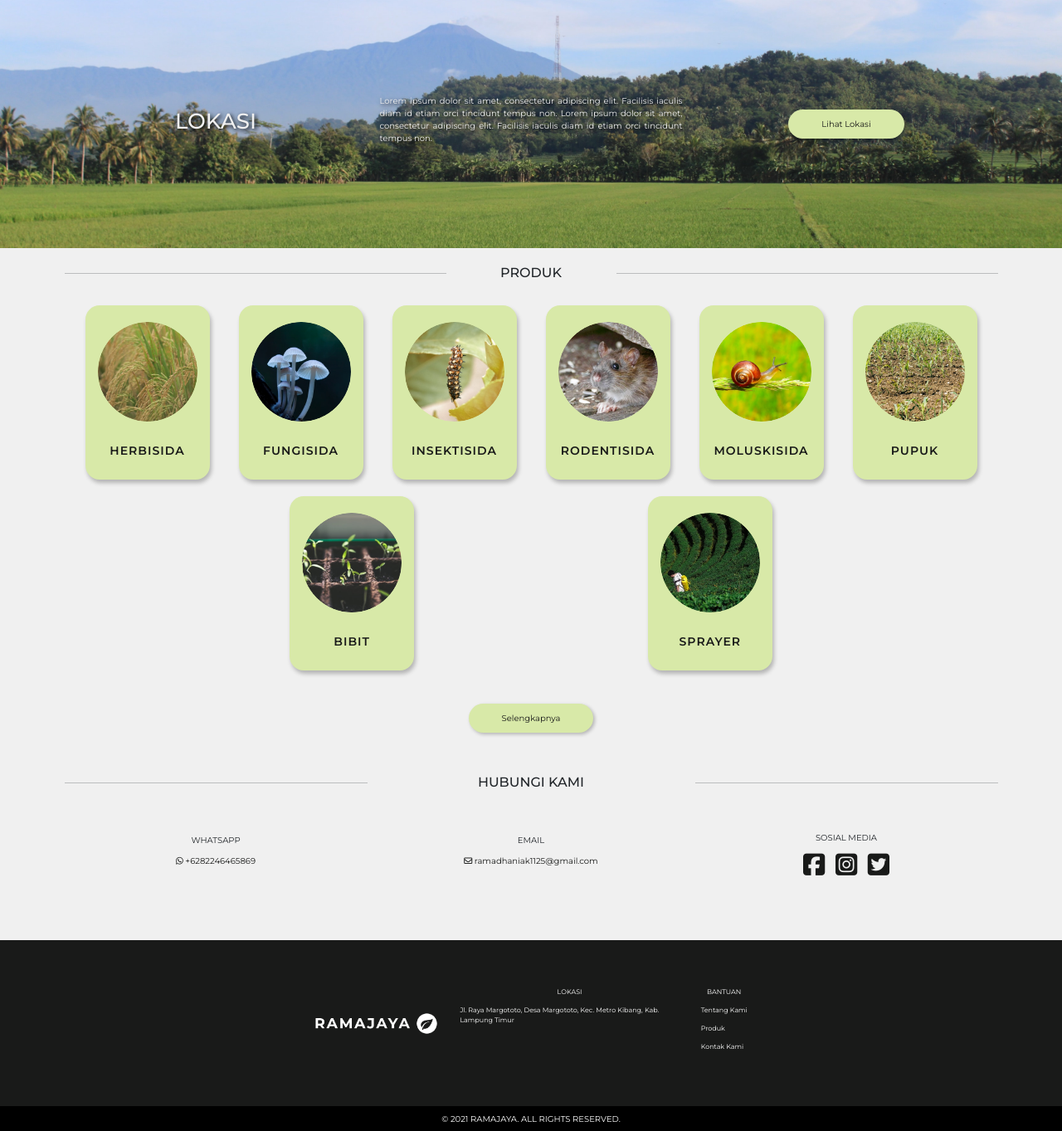
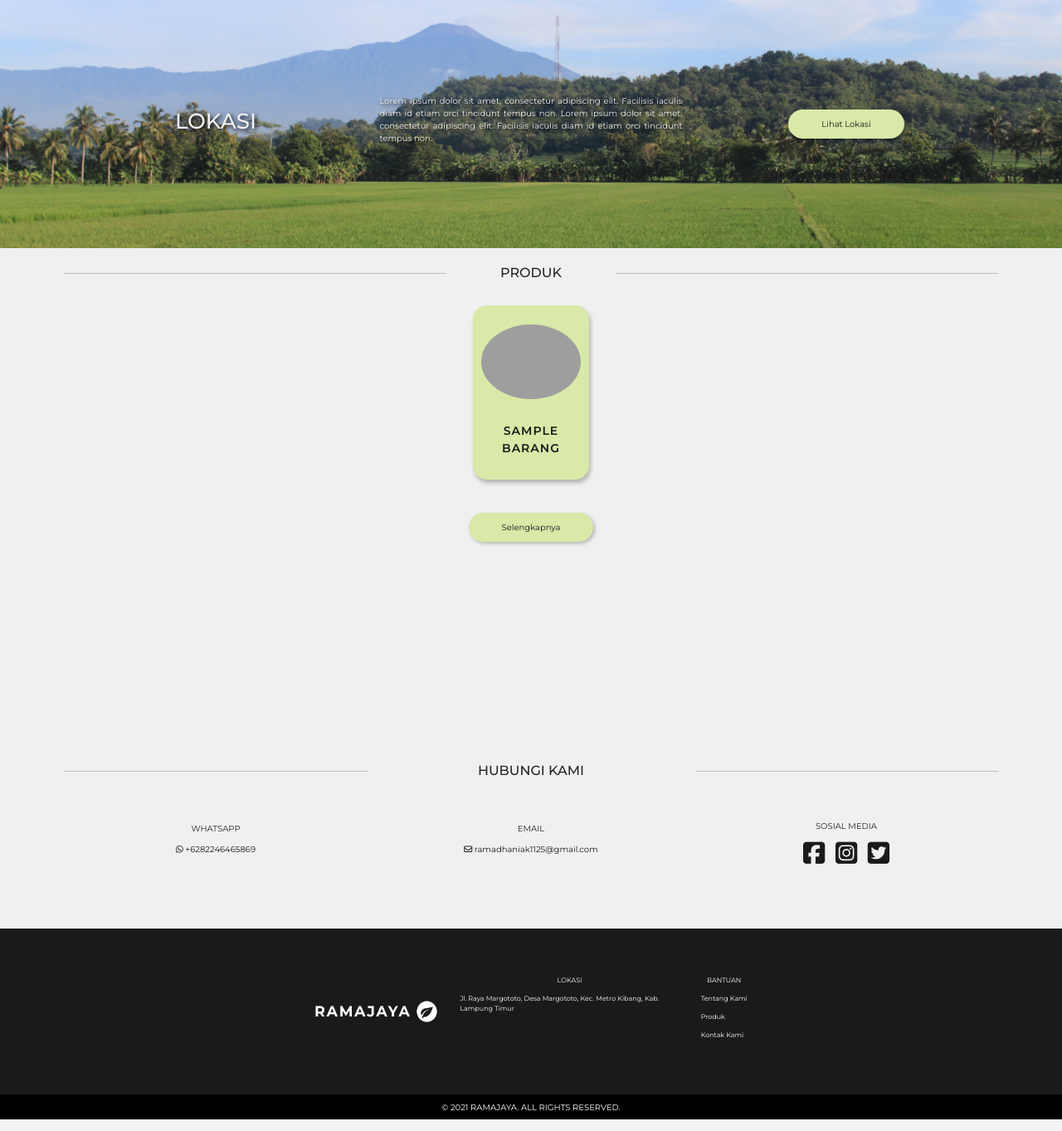
Before and after one commit to ramadhani25/WEB-RAMAJAYA, a PHP site: page / in a window 1280 px wide. Shown: the part 1101-2464 px from the top of the page at 83% size. Run offline with PHP 8.4, Linux system fonts and the light colour scheme; tables that the repository leaves empty or names only in its code hold one stand-in row (values such as "Sample post"); some libraries are stand-ins or nearby versions; grey boxes are pictures that could not be loaded.

Commit message:
edit index dan style card

```diff
--- a/CSS/style.css
+++ b/CSS/style.css
@@ -215,7 +215,7 @@ a.nav-link.active {
 
 .card {
     background-color: var(--text);
-    width: 150px;
+    width: 140px;
     height: 210px;
     display: flex;
     justify-content: space-evenly;
--- a/index.php
+++ b/index.php
@@ -1,3 +1,11 @@
+<?php
+
+include('./help/DB.php');
+
+$d2 = DB::query('SELECT * FROM jenis_barang');
+
+?>
+
 <!DOCTYPE html>
 <html lang="en">
 
@@ -152,54 +160,14 @@
             <!-- List Produk -->
             <div class="row">
                 <div class="col list-product d-flex flex-wrap justify-content-evenly">
-                    <a href="">
-                        <div class="card">
-                            <img src="./Assets/Herbisida.jpg" alt="">
-                            <p>HERBISIDA</p>
-                        </div>
-                    </a>
-                    <a href="">
-                        <div class="card">
-                            <img src="./Assets/Fungisida.jpg" alt="">
-                            <p>FUNGISIDA</p>
-                        </div>
-                    </a>
-                    <a href="">
-                        <div class="card">
-                            <img src="./Assets/Insektisida.jpg" alt="">
-                            <p>INSEKTISIDA</p>
-                        </div>
-                    </a>
-                    <a href="">
-                        <div class="card">
-                            <img src="./Assets/Rodentisida.jpg" alt="">
-                            <p>RODENTISIDA</p>
-                        </div>
-                    </a>
-                    <a href="">
-                        <div class="card">
-                            <img src="./Assets/Moluskisida.jpg" alt="">
-                            <p>MOLUSKISIDA</p>
-                        </div>
-                    </a>
-                    <a href="">
-                        <div class="card">
-                            <img src="./Assets/Pupuk.jpg" alt="">
-                            <p>PUPUK</p>
-                        </div>
-                    </a>
-                    <a href="">
-                        <div class="card">
-                            <img src="./Assets/Bibit.jpg" alt="">
-                            <p>BIBIT</p>
-                        </div>
-                    </a>
-                    <a href="">
-                        <div class="card">
-                            <img src="./Assets/Sprayer.jpg" alt="">
-                            <p>SPRAYER</p>
-                        </div>
-                    </a>
+                    <?php foreach ($d2 as $data) { ?>
+                        <a href="<?php echo $data['nama_alt'] . '.php'?> ">
+                            <div class="card">
+                                <img src="<?php echo './Assets/' . $data['nama_jenis_brg'] . '.jpg'?>" alt="">
+                                <p style="text-transform:uppercase;"><?php echo $data['nama_jenis_brg']; ?></p>
+                            </div>
+                        </a>
+                    <?php } ?>
                 </div>
             </div>
             <div class="row">
```
